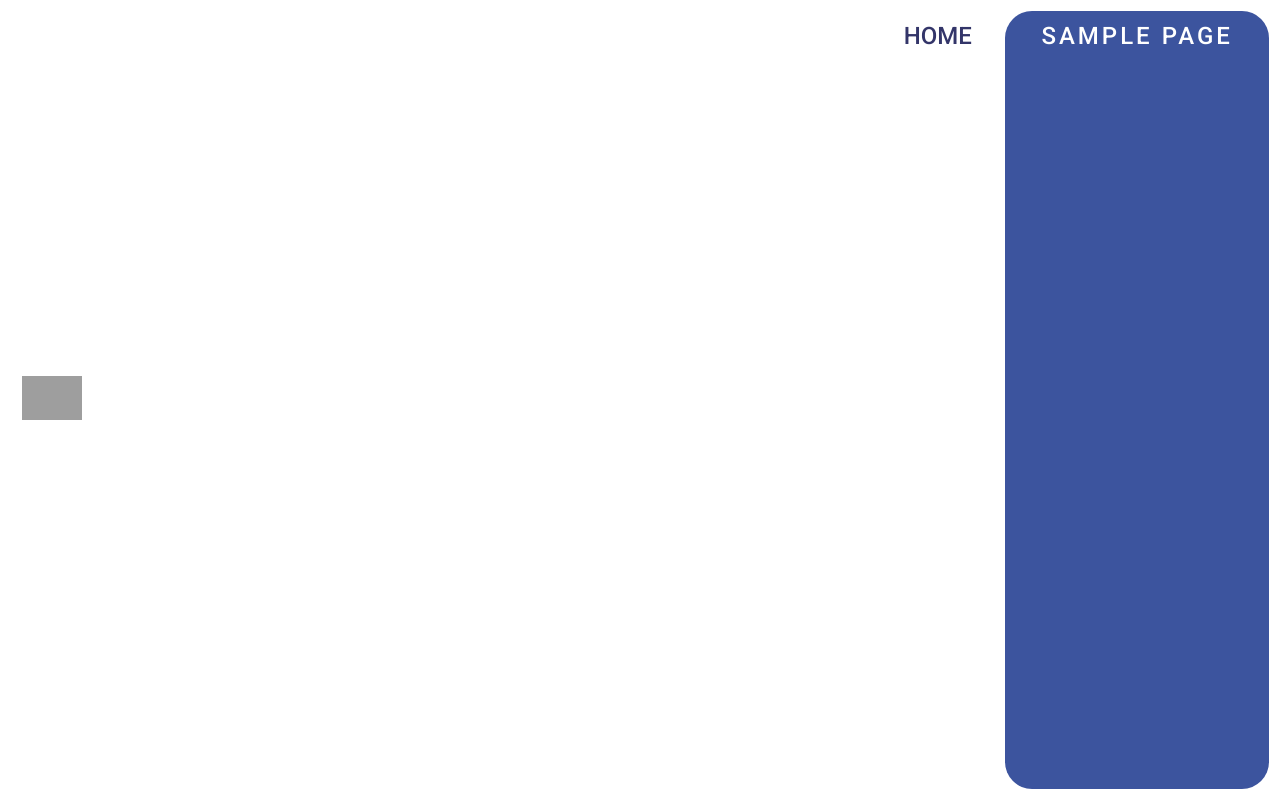
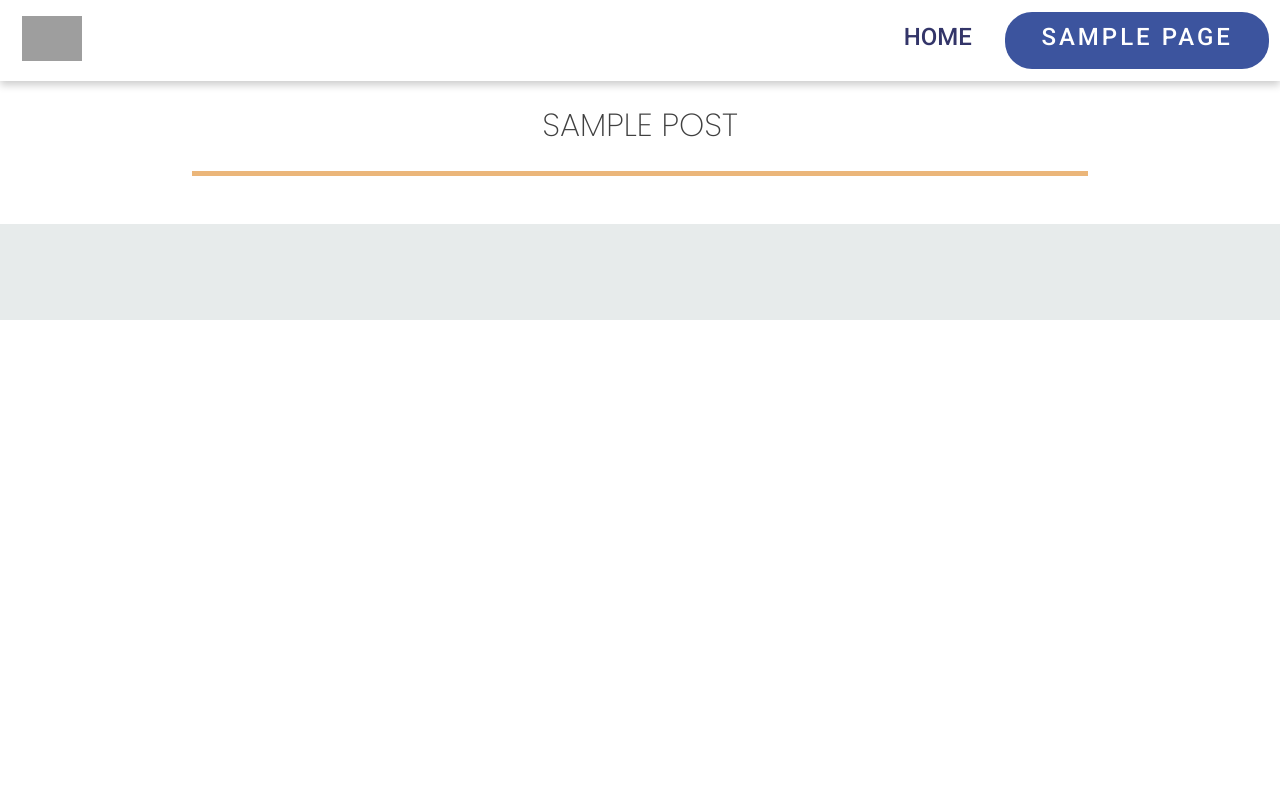
Before and after one commit to hillmclean/cjmedia, a WordPress theme: template themes/cjmedia/archive-showcase.php in a window 1280 px wide. Run offline with PHP 8.4 and a stand-in for WordPress, Linux system fonts and the light colour scheme; the site name, menu and one post (Sample post) are stand-ins, and other content is empty; some libraries are stand-ins or nearby versions; grey boxes are pictures that could not be loaded.

Commit message:
adds header styles to showcase archive page

```diff
--- a/themes/cjmedia/archive-showcase.php
+++ b/themes/cjmedia/archive-showcase.php
@@ -22,11 +22,9 @@ get_header(); ?>
 			?>
 
 		<header class="showcase-header">
+			<?php foreach ( $showcase_page as $post ) : setup_postdata( $post ); ?>
+			<h1 class="showcase-title"><?php the_title(); ?></h1>
 
-				<?php foreach ( $showcase_page as $post ) : setup_postdata( $post ); ?>
-						<div class="shop-title-box">
-							<h1 class="shop-title-mobile"><?php the_title(); ?></h1>
-						</div>
 		</header>
 
 		<?php endforeach;?>
@@ -41,14 +39,15 @@ get_header(); ?>
 
 				<div class="showcase-type">
 				<?php foreach($terms as $term) : ?>
+					<a href="<?php echo get_term_link($term); ?>">
 					<div class="showcase-container">
 						<div class="cat-image" style="background: url('<?php echo the_field('category_image',$term); ?>') no-repeat; background-size: cover; background-position: center;" >
 						</div>
 						<p class="cat-title">
-							<a href="<?php echo get_term_link($term); ?>">
-							<?php echo $term->name ?></a>
+							<?php echo $term->name ?>
 						</p>
 					</div> <!-- showcase-type-->
+					</a>
 				<?php endforeach; ?>
 
 				<?php endif; ?>
--- a/themes/cjmedia/sass/_header.scss
+++ b/themes/cjmedia/sass/_header.scss
@@ -4,6 +4,7 @@
     z-index: 999;
     background-color: white;
     top: 0;
+	box-shadow: 0 4px 8px 0 rgba(0,0,0,0.2);
 		@include desktop {
 		display: flex;
 		align-items: center;
@@ -53,6 +54,7 @@
 			right: auto;
 			flex-direction: row;
 			justify-content: flex-end;
+			height: 10vh;
 		}
 	text-align: right;
 	a {
--- a/themes/cjmedia/sass/_page-templates.scss
+++ b/themes/cjmedia/sass/_page-templates.scss
@@ -172,15 +172,25 @@
 
 /* Showcase Category Archive Page */
 
+.showcase-header {
+    display: flex;
+    justify-content: center;
+    border-bottom: 5px solid #EBB67A;
+    margin: 0 auto;
+    margin-top: 5em;
+    margin-bottom: 3em;
+    width: 70%;
+}
+
+.showcase-title {
+    text-align: center;
+    text-transform: uppercase;
+}
+
 .cat-image {
     border-radius: 5px 5px 0 0;
     width: 100%;
     height: 100%;
-}
-
-.shop-title-box {
-    margin: 5em 0em;
-    text-align: center;;
 }
 
 .showcase-type {
@@ -189,6 +199,11 @@
     display: flex;
     flex-direction: column;
     align-items: center;
+    a {
+        text-decoration: none;
+        color: #404040;
+        font-size: 1.2em;
+    }
 }
 
 .showcase-container {
@@ -203,6 +218,7 @@
     margin: 1em;
     &:hover {
         box-shadow: 0 8px 16px 0 rgba(0,0,0,0.2);
+        color:#DD7D74;
       }
 }
 
--- a/themes/cjmedia/style.css
+++ b/themes/cjmedia/style.css
@@ -817,14 +817,27 @@ object {
     margin-top: 1rem; }
 
 /* Showcase Category Archive Page */
+.showcase-header {
+  display: -webkit-box;
+  display: -ms-flexbox;
+  display: flex;
+  -webkit-box-pack: center;
+      -ms-flex-pack: center;
+          justify-content: center;
+  border-bottom: 5px solid #EBB67A;
+  margin: 0 auto;
+  margin-top: 5em;
+  margin-bottom: 3em;
+  width: 70%; }
+
+.showcase-title {
+  text-align: center;
+  text-transform: uppercase; }
+
 .cat-image {
   border-radius: 5px 5px 0 0;
   width: 100%;
   height: 100%; }
-
-.shop-title-box {
-  margin: 5em 0em;
-  text-align: center; }
 
 .showcase-type {
   width: 100%;
@@ -839,6 +852,10 @@ object {
   -webkit-box-align: center;
       -ms-flex-align: center;
           align-items: center; }
+  .showcase-type a {
+    text-decoration: none;
+    color: #404040;
+    font-size: 1.2em; }
 
 .showcase-container {
   display: -webkit-box;
@@ -861,7 +878,8 @@ object {
   margin: 1em; }
   .showcase-container:hover {
     -webkit-box-shadow: 0 8px 16px 0 rgba(0, 0, 0, 0.2);
-            box-shadow: 0 8px 16px 0 rgba(0, 0, 0, 0.2); }
+            box-shadow: 0 8px 16px 0 rgba(0, 0, 0, 0.2);
+    color: #DD7D74; }
 
 .cat-title {
   padding: 2px 16px; }
@@ -923,7 +941,9 @@ object {
   width: 100%;
   z-index: 999;
   background-color: white;
-  top: 0; }
+  top: 0;
+  -webkit-box-shadow: 0 4px 8px 0 rgba(0, 0, 0, 0.2);
+          box-shadow: 0 4px 8px 0 rgba(0, 0, 0, 0.2); }
   @media screen and (min-width: 1080px) {
     .site-header {
       display: -webkit-box;
@@ -991,7 +1011,8 @@ object {
                 flex-direction: row;
         -webkit-box-pack: end;
             -ms-flex-pack: end;
-                justify-content: flex-end; } }
+                justify-content: flex-end;
+        height: 10vh; } }
     .site-header .menu a {
       right: -100vw;
       -webkit-transition-timing-function: ease-in-out;
```
Also changed, not shown: themes/cjmedia/build/css/style.min.css, 1 other file.
